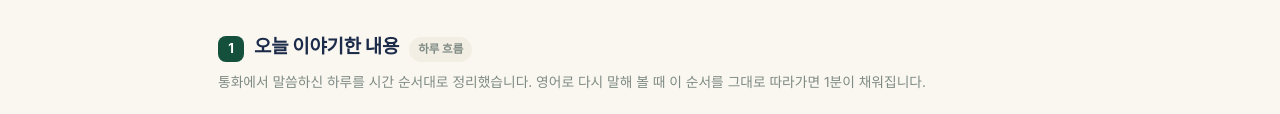
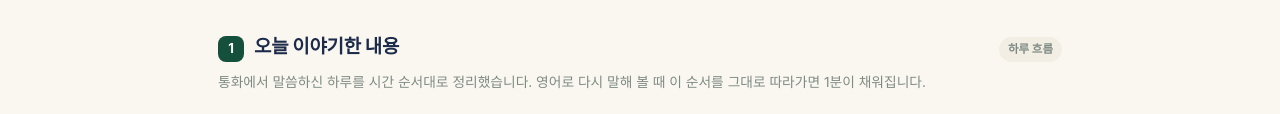
Before and after one commit to Jeongwuk-Ko/jwko260407, a plain HTML site: page english/2026-11-22.html in a window 1280 px wide. Shown: the part 341-455 px from the top of the page. Drawn offline with Linux system fonts and the light colour scheme.

Commit message:
좁은 화면에서 섹션 제목 줄바꿈 정리

```diff
--- a/english/2026-11-22.html
+++ b/english/2026-11-22.html
@@ -122,6 +122,7 @@
     font-size:.82rem;font-weight:700;line-height:1;
   }
   h2{margin:0;font-size:1.18rem;letter-spacing:-.01em;color:var(--navy);font-weight:800}
+  .sec-head h2{flex:1 1 auto;min-width:0}
   .sec-count{
     font-size:.72rem;font-weight:700;color:var(--ink-mute);
     background:#f2eee4;border-radius:999px;padding:3px 9px;
```
